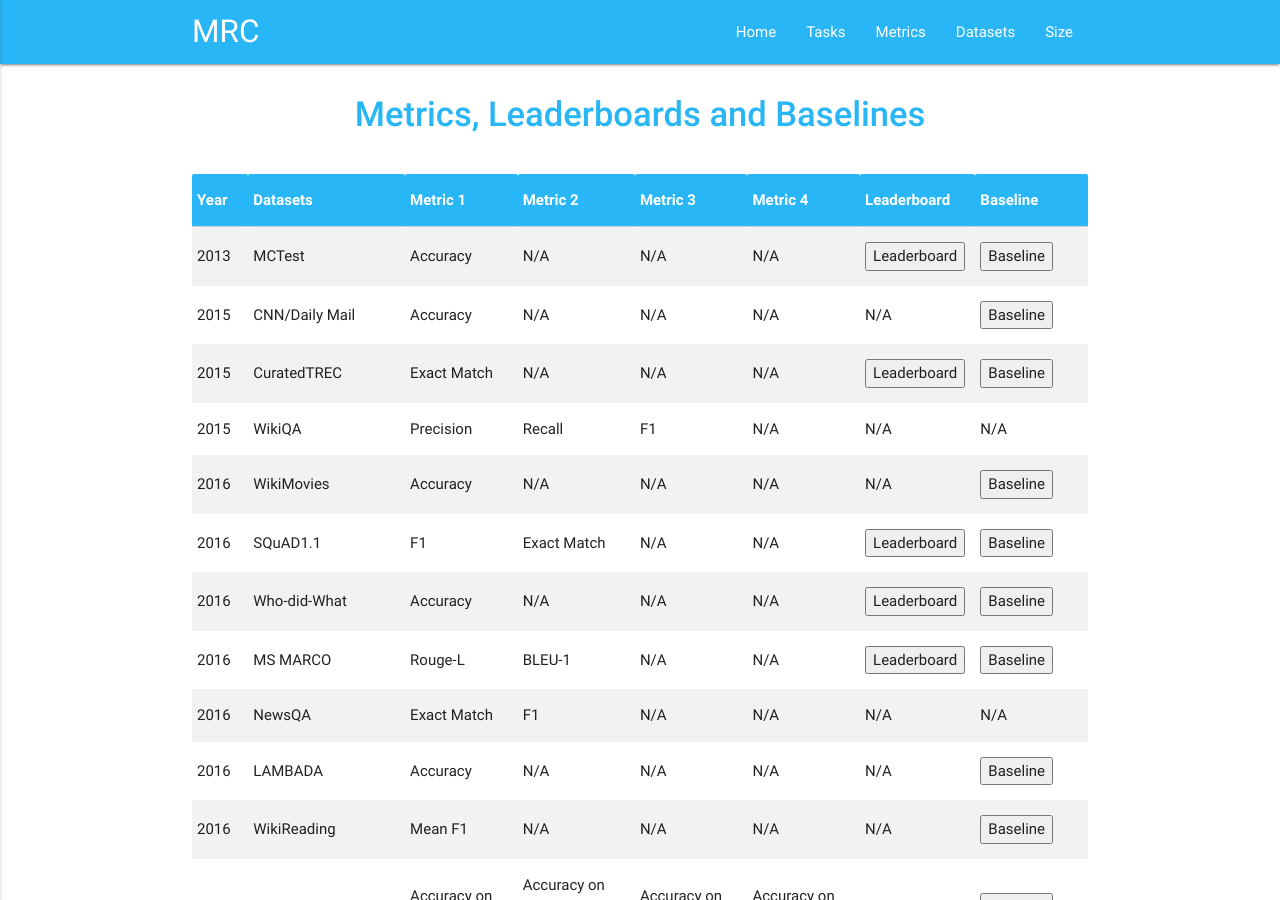
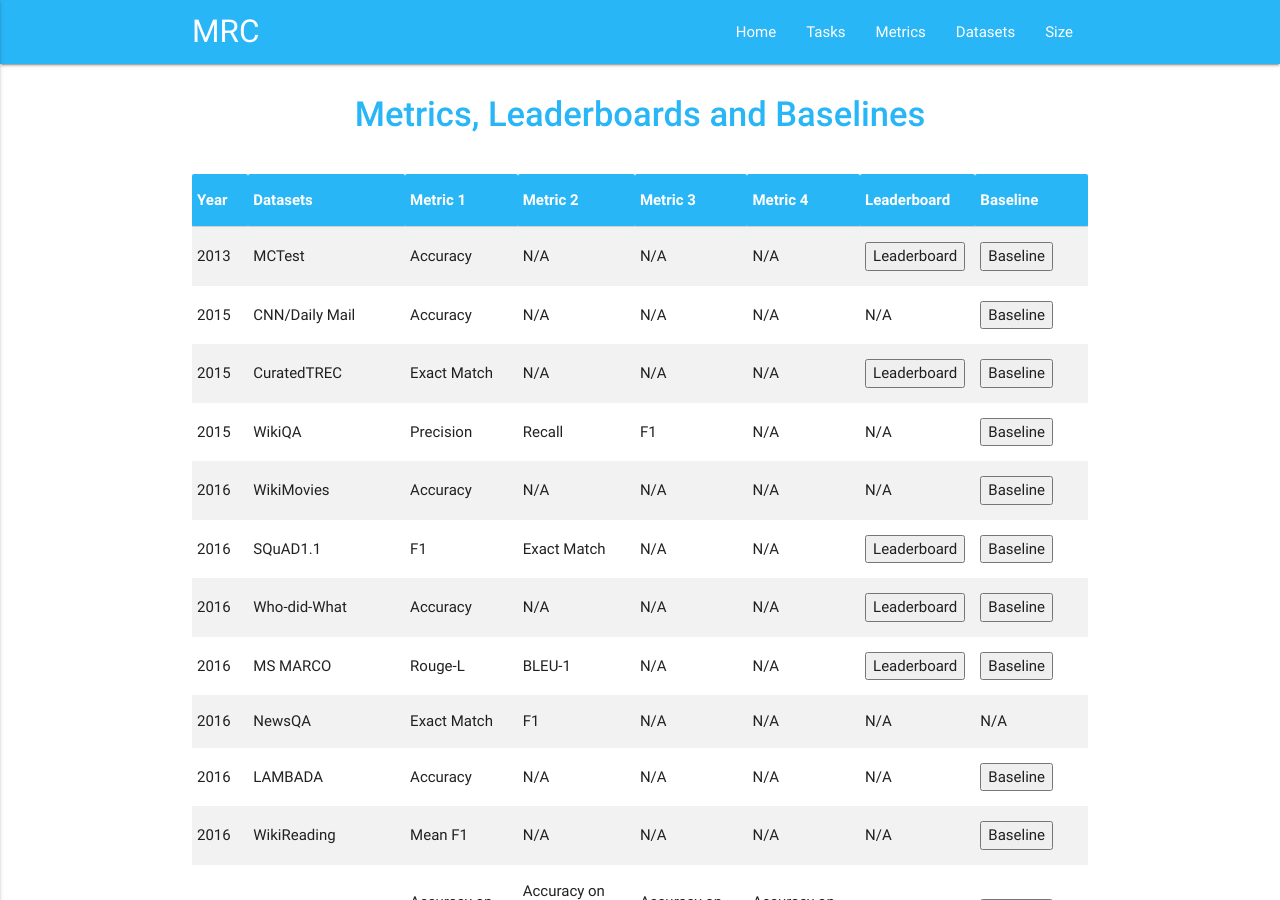
Before and after one commit to MRC-Datasets/MRC-Datasets.github.io, a Jekyll site: the page built from example2.md, in a window 1280 px wide and 900 px high. Built offline with Jekyll 4.4.1, drawn with Linux system fonts in a browser that asks for light colours.

Commit message:
Update example2.md

```diff
--- a/example2.md
+++ b/example2.md
@@ -60,7 +60,7 @@ permalink: /metrics/
         <td>F1</td>
         <td>N/A</td>
         <td>N/A</td>
-        <td>N/A</td>
+        <td><button onclick="window.open('https://www.microsoft.com/en-us/research/search/?q=WikiQA');">Baseline</button></td>
     </tr>
     <tr>
         <td>2016</td>
```
